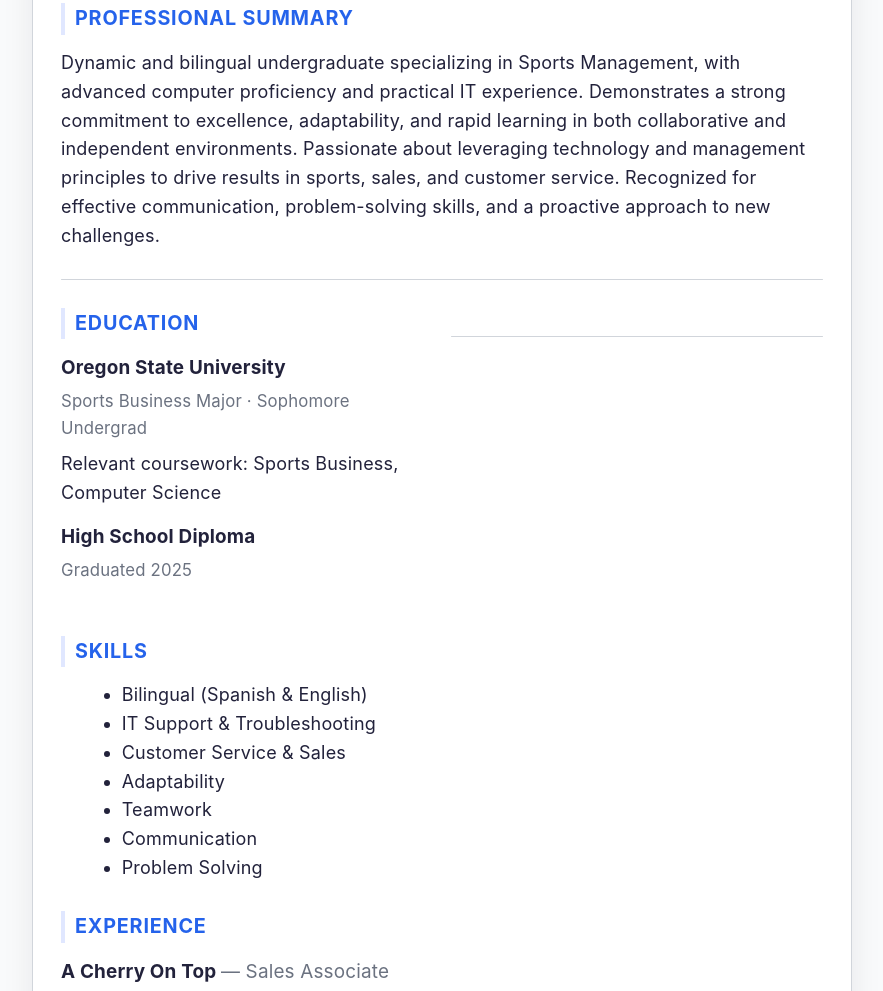
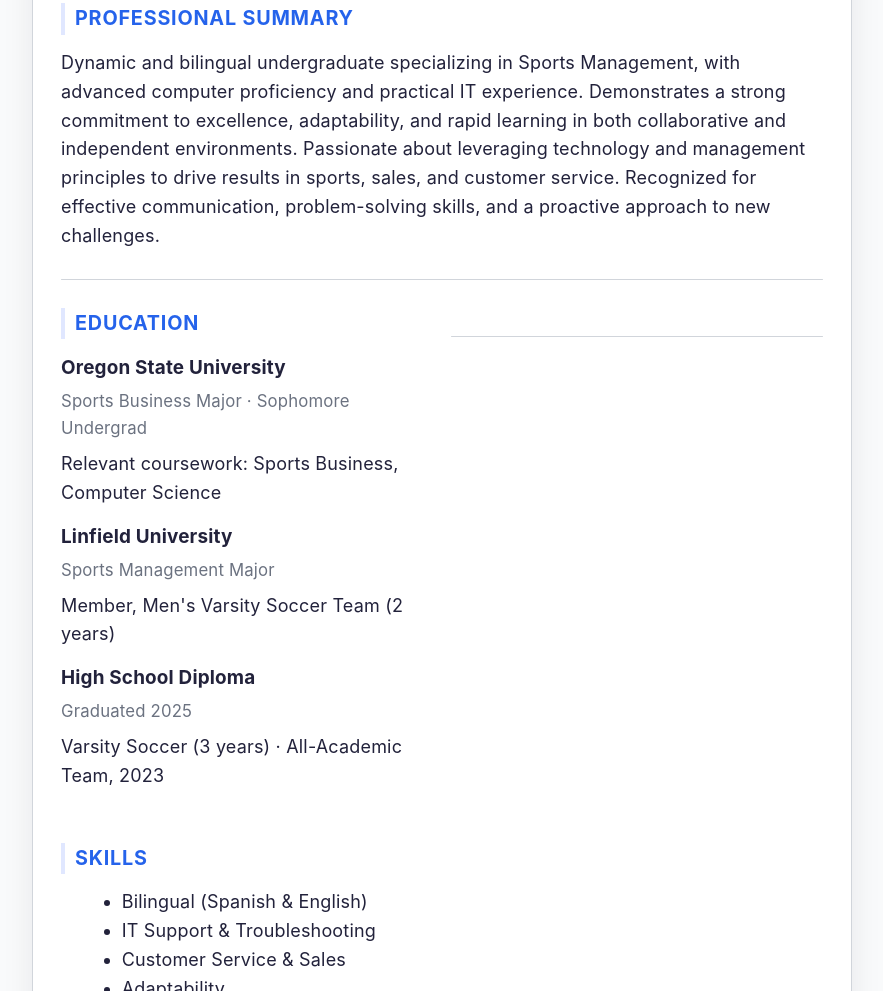
Before and after one commit to ju7ian3-oss/Julian-s-Resume, a plain HTML site: page index.html in a window 1280 px wide. Shown: the part 217-1208 px from the top of the page, without its empty margins (198-1081 px from the left). Drawn offline with Linux system fonts and the light colour scheme.

Commit message:
Add Linfield and varsity soccer history to Education
Keeps Linfield University as prior education, and adds varsity
soccer experience (Linfield men's soccer, 2 years; high school
soccer, 3 years) plus the 2023 All-Academic Team honor.

Co-Authored-By: Claude Sonnet 5 <noreply@anthropic.com>
Claude-Session: https://claude.ai/code/session_01Yaj7wP3nk1LFysL8MSg3cy

```diff
--- a/index.html
+++ b/index.html
@@ -124,8 +124,14 @@
           <p>Relevant coursework: Sports Business, Computer Science</p>
         </div>
         <div class="item">
+          <h3>Linfield University</h3>
+          <div class="meta">Sports Management Major</div>
+          <p>Member, Men's Varsity Soccer Team (2 years)</p>
+        </div>
+        <div class="item">
           <h3>High School Diploma</h3>
           <div class="meta">Graduated 2025</div>
+          <p>Varsity Soccer (3 years) · All-Academic Team, 2023</p>
         </div>
       </section>
       <div class="divider"></div>
```
